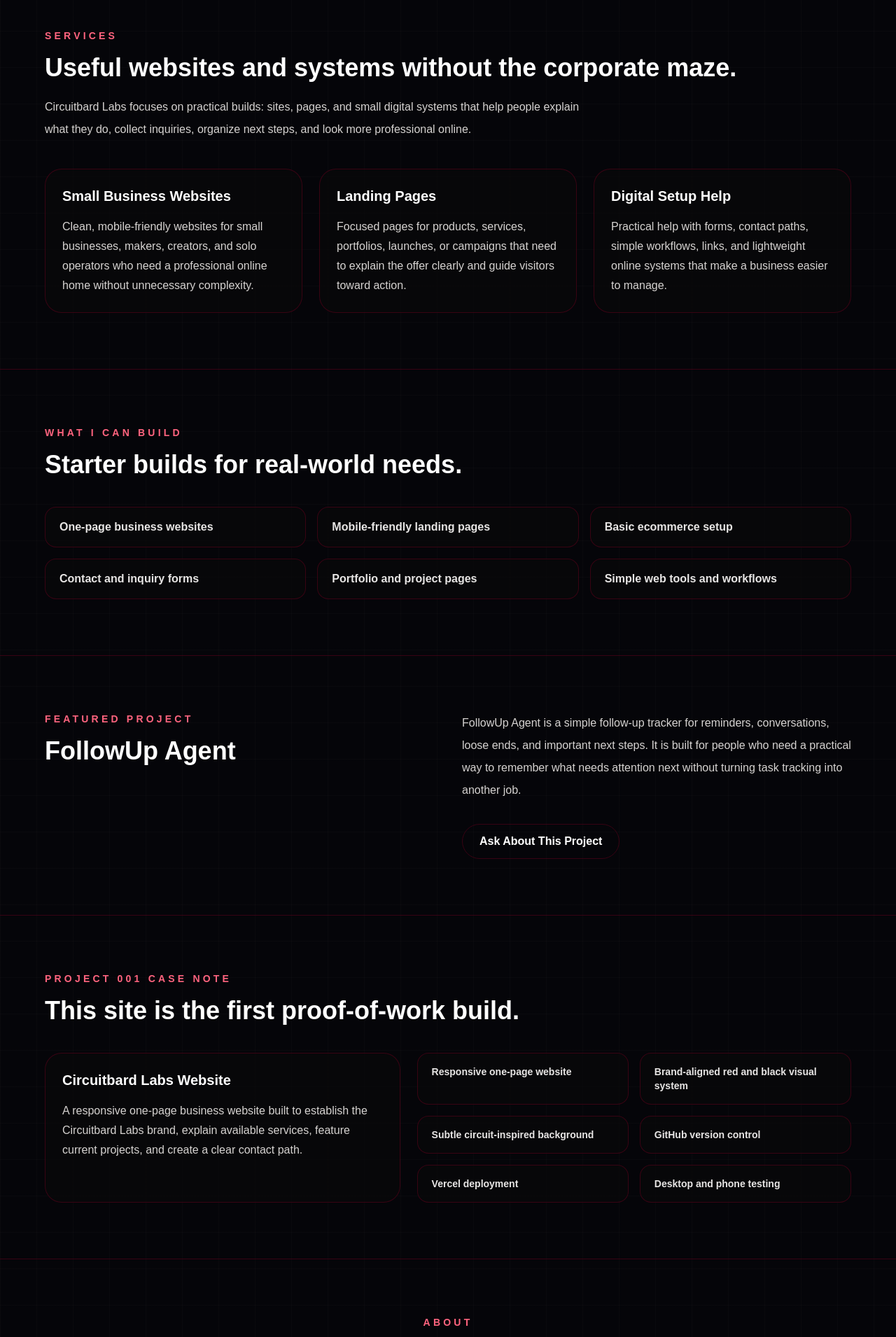
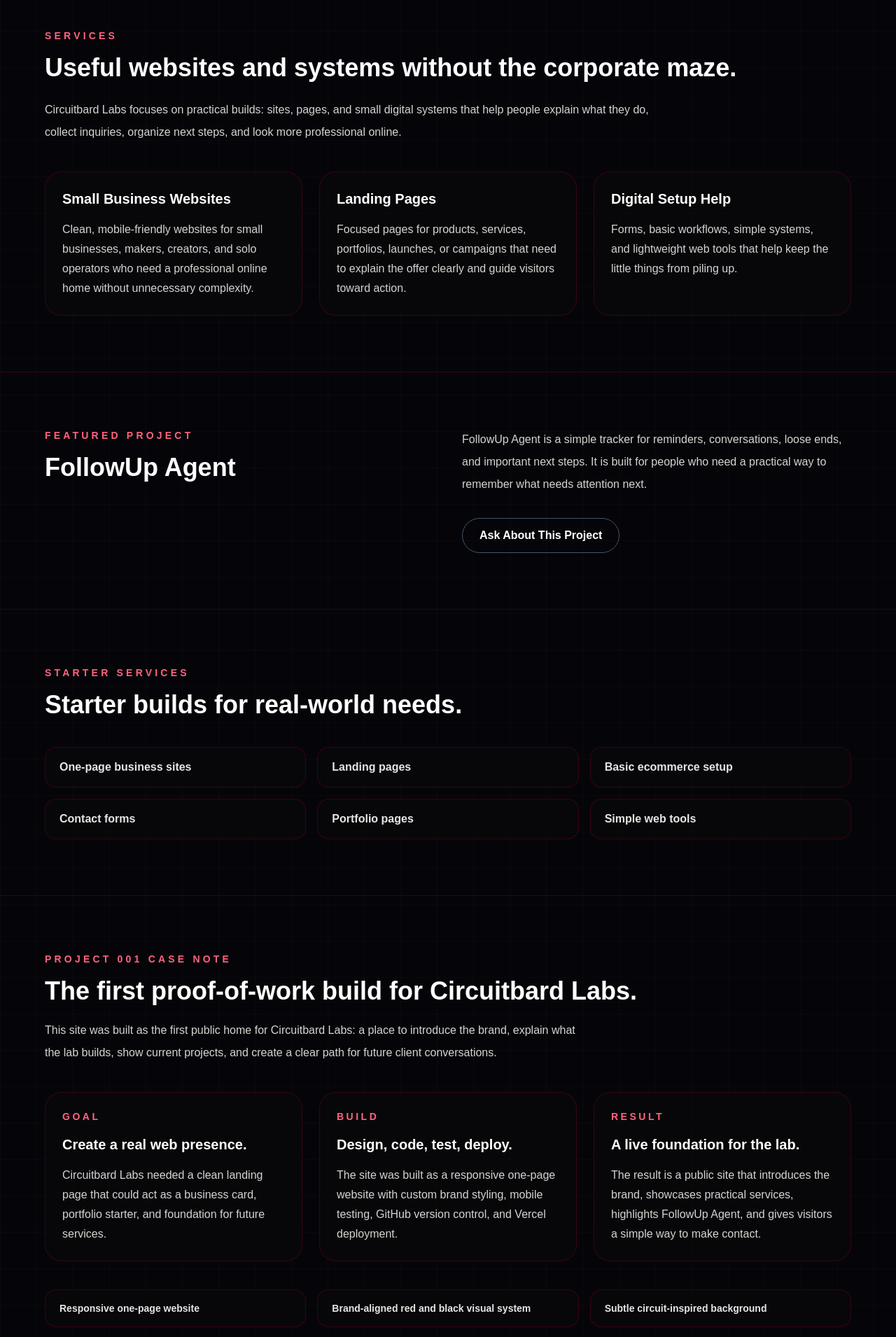
Before and after one commit to SRSmith788/circuitbard-labs-site, a Next.js app: page / in a window 1280 px wide. Shown: the part 840-2750 px from the top of the page at 70% size. Built offline with nearby package versions, Linux system fonts and the light colour scheme.

Commit message:
Expand project case note and update metadata

```diff
--- a/app/layout.tsx
+++ b/app/layout.tsx
@@ -15,35 +15,7 @@
 export const metadata: Metadata = {
   title: "Circuitbard Labs | Practical Digital Tools",
   description:
-    "Circuitbard Labs builds useful websites, homebrewed apps, and lightweight digital systems for everyday chaos.",
-  keywords: [
-    "Circuitbard Labs",
-    "web design",
-    "small business websites",
-    "homebrewed apps",
-    "digital tools",
-    "FollowUp Agent",
-  ],
-  authors: [{ name: "Circuitbard Labs" }],
-  creator: "Circuitbard Labs",
-  openGraph: {
-    title: "Circuitbard Labs | Practical Digital Tools",
-    description:
-      "Useful websites, homebrewed apps, and lightweight digital systems built to keep the little things from piling up.",
-    siteName: "Circuitbard Labs",
-    type: "website",
-  },
-  twitter: {
-    card: "summary",
-    title: "Circuitbard Labs | Practical Digital Tools",
-    description:
-      "Useful websites, homebrewed apps, and lightweight digital systems built to keep the little things from piling up.",
-  },
-    icons: {
-    icon: "/circuitbard-icon.svg",
-    shortcut: "/circuitbard-icon.svg",
-    apple: "/circuitbard-icon.svg",
-  },
+    "Circuitbard Labs builds clean websites, useful web tools, and lightweight digital systems for small businesses, creators, and everyday chaos.",
 };
 
 export default function RootLayout({
--- a/app/page.tsx
+++ b/app/page.tsx
@@ -1,6 +1,4 @@
-const contactEmail = "circuitbardlabs@outlook.com";
-
-const primaryServices = [
+const services = [
   {
     title: "Small Business Websites",
     description:
@@ -14,17 +12,17 @@
   {
     title: "Digital Setup Help",
     description:
-      "Practical help with forms, contact paths, simple workflows, links, and lightweight online systems that make a business easier to manage.",
+      "Forms, basic workflows, simple systems, and lightweight web tools that help keep the little things from piling up.",
   },
 ];
 
 const offerings = [
-  "One-page business websites",
-  "Mobile-friendly landing pages",
+  "One-page business sites",
+  "Landing pages",
   "Basic ecommerce setup",
-  "Contact and inquiry forms",
-  "Portfolio and project pages",
-  "Simple web tools and workflows",
+  "Contact forms",
+  "Portfolio pages",
+  "Simple web tools",
 ];
 
 const projectHighlights = [
@@ -36,16 +34,21 @@
   "Desktop and phone testing",
 ];
 
+const contactEmail = "circuitbardlabs@outlook.com";
+
 export default function Home() {
   return (
     <main className="circuitbard-bg min-h-screen overflow-x-hidden text-stone-100">
       <section className="mx-auto flex min-h-screen max-w-6xl flex-col px-4 py-6 sm:px-6 sm:py-8">
         <nav className="flex items-center justify-between">
-        <a href="#" className="flex items-center gap-4 text-lg font-bold tracking-tight text-white">
+          <a
+            href="#"
+            className="flex items-center gap-4 text-lg font-bold tracking-tight text-white"
+          >
             <img
               src="/circuitbard-logo.jpg"
               alt="Circuitbard Labs logo"
-        className="h-16 w-auto rounded-sm"
+              className="h-12 w-auto rounded-sm sm:h-16"
             />
             <span>Circuitbard Labs</span>
           </a>
@@ -85,7 +88,7 @@
             <div className="mt-8 flex flex-col gap-3 sm:mt-10 sm:flex-row sm:gap-4">
               <a
                 href="#projects"
-                className="w-full rounded-full bg-rose-500 px-6 py-3 text-center font-bold text-white transition hover:bg-rose-400 sm:w-auto"
+                className="w-full rounded-full bg-rose-500 px-6 py-3 text-center font-bold text-slate-950 transition hover:bg-rose-400 sm:w-auto"
               >
                 View Projects
               </a>
@@ -100,10 +103,10 @@
           </div>
 
           <div className="rounded-3xl border border-rose-950/70 bg-zinc-950/70 p-5 shadow-2xl sm:p-6">
-            <p className="text-sm uppercase tracking-[0.25em] text-stone-400">
+            <p className="text-sm uppercase tracking-[0.25em] text-slate-400">
               Project 001
             </p>
-            <h2 className="mt-4 text-3xl font-black text-white">
+            <h2 className="text-3xl font-black text-white sm:text-4xl">
               Circuitbard Labs Website
             </h2>
             <p className="mt-4 leading-7 text-stone-300">
@@ -112,8 +115,8 @@
               prepare the way for future client work.
             </p>
             <p className="mt-6 rounded-2xl bg-black/40 p-4 text-sm text-stone-400">
-              Built with a maker&apos;s hands, a storyteller&apos;s eye, and a
-              lute kept nearby for scope creep.
+              Built with a maker’s hands, a storyteller’s eye, and a lute kept
+              nearby for scope creep.
             </p>
           </div>
         </div>
@@ -128,14 +131,14 @@
             Useful websites and systems without the corporate maze.
           </h2>
 
-          <p className="mt-5 max-w-3xl leading-8 text-stone-300">
+          <p className="mt-6 max-w-4xl leading-8 text-stone-300">
             Circuitbard Labs focuses on practical builds: sites, pages, and
             small digital systems that help people explain what they do, collect
             inquiries, organize next steps, and look more professional online.
           </p>
 
           <div className="mt-10 grid gap-6 md:grid-cols-3">
-            {primaryServices.map((service) => (
+            {services.map((service) => (
               <article
                 key={service.title}
                 className="rounded-3xl border border-rose-950/70 bg-zinc-950/70 p-6"
@@ -152,10 +155,38 @@
         </div>
       </section>
 
+      <section id="projects" className="border-t border-rose-950/70 px-6 py-20">
+        <div className="mx-auto grid max-w-6xl gap-10 md:grid-cols-2">
+          <div>
+            <p className="text-sm font-semibold uppercase tracking-[0.3em] text-rose-400">
+              Featured Project
+            </p>
+            <h2 className="mt-4 text-3xl font-black text-white sm:text-4xl">
+              FollowUp Agent
+            </h2>
+          </div>
+
+          <div>
+            <p className="leading-8 text-stone-300">
+              FollowUp Agent is a simple tracker for reminders, conversations,
+              loose ends, and important next steps. It is built for people who
+              need a practical way to remember what needs attention next.
+            </p>
+
+            <a
+              href="#contact"
+              className="mt-8 inline-block rounded-full border border-slate-600 px-6 py-3 font-bold text-white transition hover:border-rose-400 hover:text-rose-400"
+            >
+              Ask About This Project
+            </a>
+          </div>
+        </div>
+      </section>
+
       <section className="border-t border-rose-950/70 px-6 py-20">
         <div className="mx-auto max-w-6xl">
           <p className="text-sm font-semibold uppercase tracking-[0.3em] text-rose-400">
-            What I Can Build
+            Starter Services
           </p>
           <h2 className="mt-4 text-3xl font-black text-white sm:text-4xl">
             Starter builds for real-world needs.
@@ -174,57 +205,68 @@
         </div>
       </section>
 
-      <section id="projects" className="border-t border-rose-950/70 px-6 py-20">
-        <div className="mx-auto grid max-w-6xl gap-10 md:grid-cols-2">
-          <div>
-            <p className="text-sm font-semibold uppercase tracking-[0.3em] text-rose-400">
-              Featured Project
-            </p>
-            <h2 className="mt-4 text-3xl font-black text-white sm:text-4xl">
-              FollowUp Agent
-            </h2>
-          </div>
-
-          <div>
-            <p className="leading-8 text-stone-300">
-              FollowUp Agent is a simple follow-up tracker for reminders,
-              conversations, loose ends, and important next steps. It is built
-              for people who need a practical way to remember what needs
-              attention next without turning task tracking into another job.
-            </p>
-
-            <a
-              href="#contact"
-              className="mt-8 inline-block rounded-full border border-rose-950/70 px-6 py-3 font-bold text-white transition hover:border-rose-400 hover:text-rose-400"
-            >
-              Ask About This Project
-            </a>
-          </div>
-        </div>
-      </section>
-
       <section className="border-t border-rose-950/70 px-6 py-20">
         <div className="mx-auto max-w-6xl">
           <p className="text-sm font-semibold uppercase tracking-[0.3em] text-rose-400">
             Project 001 Case Note
           </p>
+
           <h2 className="mt-4 text-3xl font-black text-white sm:text-4xl">
-            This site is the first proof-of-work build.
+            The first proof-of-work build for Circuitbard Labs.
           </h2>
 
-          <div className="mt-10 grid gap-6 lg:grid-cols-[0.9fr_1.1fr]">
-            <div className="rounded-3xl border border-rose-950/70 bg-zinc-950/70 p-6">
-              <h3 className="text-xl font-bold text-white">
-                Circuitbard Labs Website
+          <p className="mt-5 max-w-3xl leading-8 text-stone-300">
+            This site was built as the first public home for Circuitbard Labs: a
+            place to introduce the brand, explain what the lab builds, show
+            current projects, and create a clear path for future client
+            conversations.
+          </p>
+
+          <div className="mt-10 grid gap-6 lg:grid-cols-3">
+            <article className="rounded-3xl border border-rose-950/70 bg-zinc-950/70 p-6">
+              <p className="text-sm font-semibold uppercase tracking-[0.25em] text-rose-400">
+                Goal
+              </p>
+              <h3 className="mt-4 text-xl font-bold text-white">
+                Create a real web presence.
               </h3>
               <p className="mt-4 leading-7 text-stone-300">
-                A responsive one-page business website built to establish the
-                Circuitbard Labs brand, explain available services, feature
-                current projects, and create a clear contact path.
+                Circuitbard Labs needed a clean landing page that could act as a
+                business card, portfolio starter, and foundation for future
+                services.
               </p>
+            </article>
+
+            <article className="rounded-3xl border border-rose-950/70 bg-zinc-950/70 p-6">
+              <p className="text-sm font-semibold uppercase tracking-[0.25em] text-rose-400">
+                Build
+              </p>
+              <h3 className="mt-4 text-xl font-bold text-white">
+                Design, code, test, deploy.
+              </h3>
+              <p className="mt-4 leading-7 text-stone-300">
+                The site was built as a responsive one-page website with custom
+                brand styling, mobile testing, GitHub version control, and
+                Vercel deployment.
+              </p>
+            </article>
+
+            <article className="rounded-3xl border border-rose-950/70 bg-zinc-950/70 p-6">
+              <p className="text-sm font-semibold uppercase tracking-[0.25em] text-rose-400">
+                Result
+              </p>
+              <h3 className="mt-4 text-xl font-bold text-white">
+                A live foundation for the lab.
+              </h3>
+              <p className="mt-4 leading-7 text-stone-300">
+                The result is a public site that introduces the brand, showcases
+                practical services, highlights FollowUp Agent, and gives
+                visitors a simple way to make contact.
+              </p>
+            </article>
           </div>
 
-            <div className="grid gap-4 sm:grid-cols-2">
+          <div className="mt-10 grid gap-4 sm:grid-cols-2 lg:grid-cols-3">
             {projectHighlights.map((highlight) => (
               <div
                 key={highlight}
@@ -233,7 +275,6 @@
                 {highlight}
               </div>
             ))}
-            </div>
           </div>
         </div>
       </section>
@@ -247,10 +288,10 @@
             Built by an independent maker with a practical streak.
           </h2>
           <p className="mt-6 leading-8 text-stone-300">
-            Circuitbard Labs is an independent web and app studio focused on
-            practical tools, clear communication, and useful digital systems.
-            The goal is simple: build things that help people manage the small
-            stuff before it becomes a mountain.
+            Circuitbard Labs is a small independent tech lab focused on building
+            useful, lightweight digital tools. The goal is simple: make things
+            that help people manage the little stuff before it becomes a
+            mountain.
           </p>
         </div>
       </section>
@@ -261,16 +302,16 @@
             Contact
           </p>
           <h2 className="mt-4 text-3xl font-black text-white sm:text-4xl">
-            Need a site, landing page, or simple digital setup?
+            Need a site, app, or simple digital setup?
           </h2>
           <p className="mt-6 leading-8 text-stone-300">
-            Reach out and let&apos;s talk through what you need, what you
-            already have, and what kind of build would actually help.
+            Reach out and let’s talk through what you need. Lute currently
+            reserved for scope creep.
           </p>
 
           <a
             href={`mailto:${contactEmail}`}
-            className="mt-8 inline-block rounded-full bg-rose-500 px-6 py-3 font-bold text-white transition hover:bg-rose-400"
+            className="mt-8 inline-block rounded-full bg-rose-500 px-6 py-3 font-bold text-slate-950 transition hover:bg-rose-400"
           >
             Email Circuitbard Labs
           </a>
@@ -279,7 +320,7 @@
         </div>
       </section>
 
-      <footer className="border-t border-rose-950/70 px-6 py-8 text-center text-sm text-stone-500">
+      <footer className="border-t border-rose-950/70 px-6 py-8 text-center text-sm text-slate-500">
         Built by Circuitbard Labs. No wizard bones required. Lute nearby just in
         case.
       </footer>
```
Lines whose indentation alone changed are shown as unchanged.
